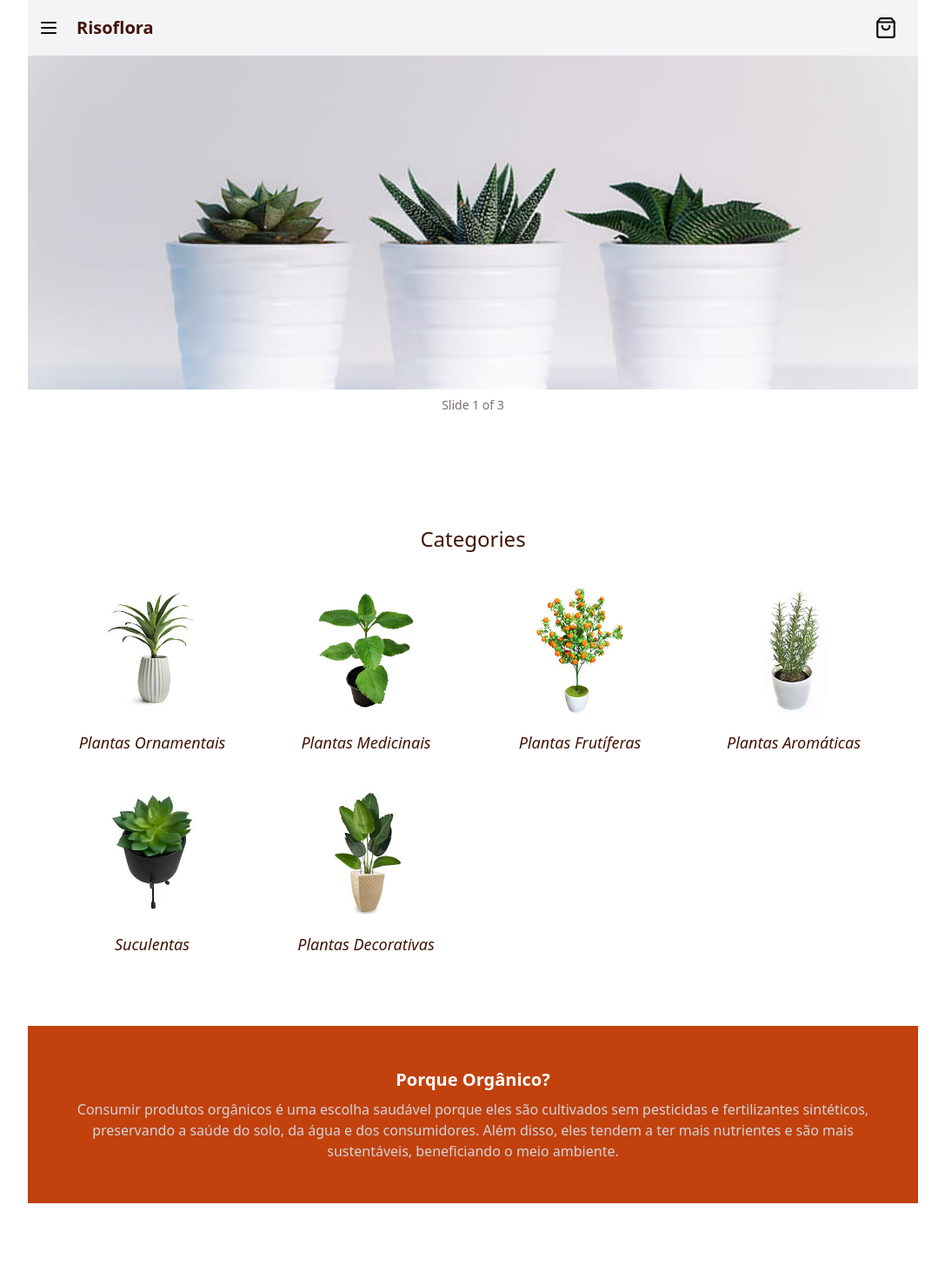
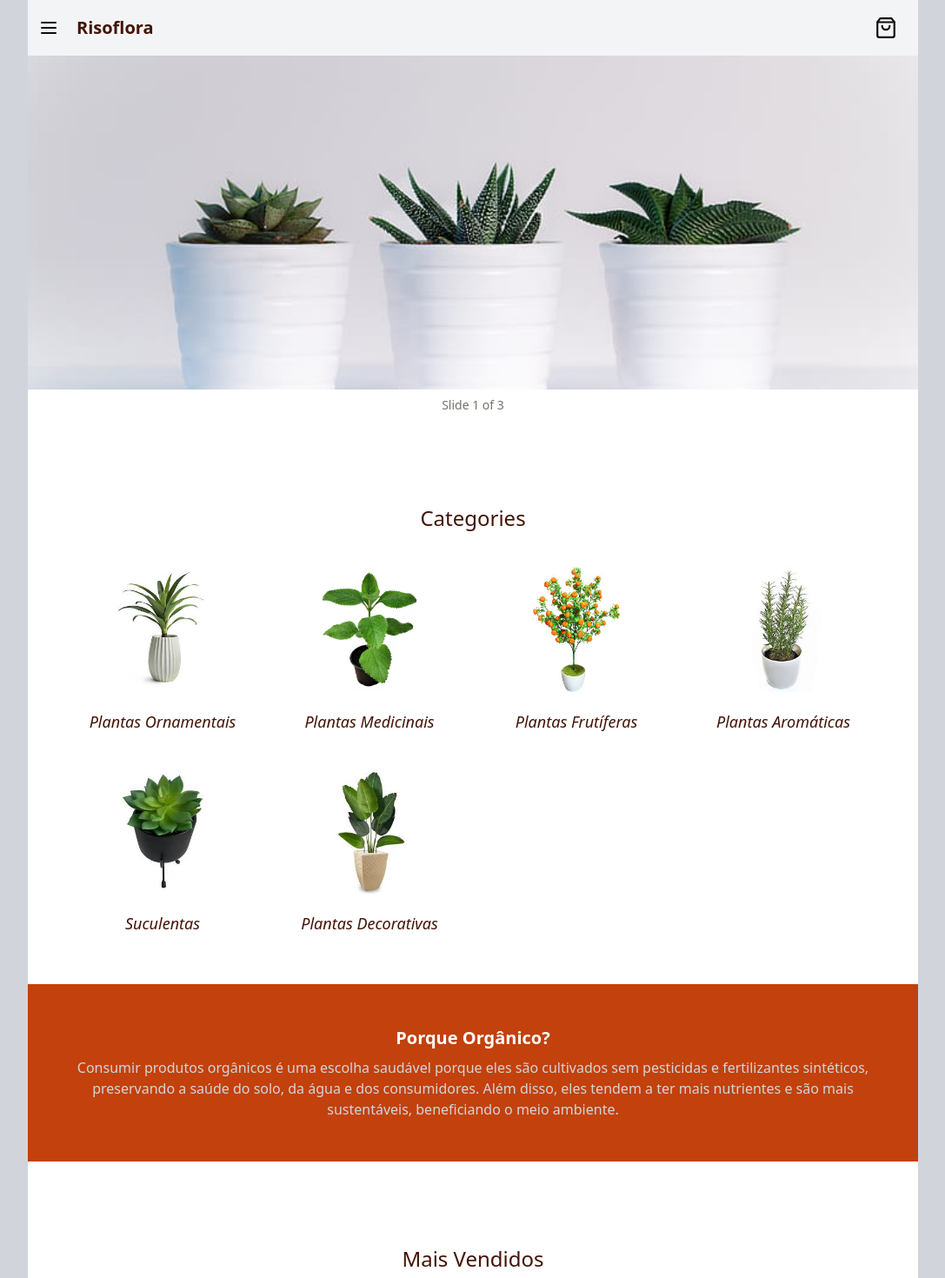
Before and after one commit to TonAlmeida/risoflora, a Next.js app: page / in a window 1280 px wide. Shown: the top 1470 px of the page at 87% size, without its empty margins (96-1183 px from the left). Built offline with nearby package versions, Linux system fonts and the light colour scheme.

Commit message:
preventing body scroll

```diff
--- a/src/app/layout.tsx
+++ b/src/app/layout.tsx
@@ -30,7 +30,7 @@ export default function RootLayout({
   return (
     <html lang="en">
       <body
-        className={`${geistSans.variable} ${geistMono.variable} antialiased max-w-5xl mx-auto min-h-screen`}
+        className={`${geistSans.variable} ${geistMono.variable} antialiased max-w-5xl mx-auto min-h-screen bg-gray-300`}
       >
             <div className="flex flex-col h-screen">
             <Header />
--- a/src/app/page.tsx
+++ b/src/app/page.tsx
@@ -6,7 +6,7 @@ import { WhyOrganic } from "@/components/WhyOrganic";
 
 export default function Page() {
   return (
-    <div className="h-full">
+    <div className="h-full bg-white">
       <Carroucel />
       <Categories />
       <WhyOrganic />
--- a/src/components/BestSellers.tsx
+++ b/src/components/BestSellers.tsx
@@ -1,7 +1,7 @@
 import { bestSellers } from "@/data/bestSellers";
 export const BestSellers = () => {
     return (
-        <section className="text-center p-10 my-10 text-orange-950 ">
+        <section className="text-center p-14 text-orange-950 bg-white">
             <h2 className="my-10 text-2xl ">
                 Mais Vendidos
             </h2>
--- a/src/components/Categories.tsx
+++ b/src/components/Categories.tsx
@@ -1,7 +1,7 @@
 import {categories} from "@/data/categories";
 export const Categories = () => {
     return (
-        <section className="text-center p-10 my-10">
+        <section className="text-center p-14 bg-white">
             <h2 className="my-10 text-2xl text-orange-950">Categories</h2>
             <div className="grid grid-cols-1 gap-10 sm:grid-cols-3 md:grid-cols-4">
                 {
--- a/src/components/Footer.tsx
+++ b/src/components/Footer.tsx
@@ -1,6 +1,6 @@
 export const Footer = () => {
     return (
-        <footer className="w-full bg-gray-300 text-gray-500 text-center p-10">
+        <footer className="w-full bg-gray-400 text-gray-700 text-center p-10">
                 <p>© 2019 Risoflora. All rights reserved.</p>
                 <p>created by <a className="hover:text-white transition-colors duration-150" href="/">@Elton Almeida</a></p>
         </footer>
--- a/src/components/Header.tsx
+++ b/src/components/Header.tsx
@@ -1,10 +1,16 @@
 "use client";
-import { useState } from "react";
+import { useEffect, useState } from "react";
 import { SideBar } from "@/components/SideBar";
 import { MenuIcon, XIcon, ShoppingBagIcon } from "lucide-react";
 
 export const Header = () => {
   const [isOpen, setIsOpen] = useState(false);
+
+  useEffect(() => {
+    isOpen ?
+    (document.body.style.overflow = "hidden"):
+    (document.body.style.overflow = "auto");
+  }, [isOpen])
 
   return (
     <header className="flex items-center justify-between h-16 min-h-16 w-full bg-gray-100 relative">
--- a/src/components/SideBar.tsx
+++ b/src/components/SideBar.tsx
@@ -39,7 +39,7 @@ export const SideBar = ({ isOpen, setIsOpen }: Props) => {
                 isOpen && (
                     <div
                         onClick={() => setIsOpen(false)}
-                        className="fixed top-16 left-0 w-full h-full bg-black bg-opacity-50 z-40"
+                        className={`fixed top-16 left-0 w-full h-full bg-black bg-opacity-50 z-40`}
                     />
                 )
             }
--- a/src/components/WhyOrganic.tsx
+++ b/src/components/WhyOrganic.tsx
@@ -1,6 +1,6 @@
 export const WhyOrganic = () => {
     return (
-        <section className="px-5 py-10 text-center bg-orange-700 text-gray-300 my-10">
+        <section className="px-5 py-10 text-center bg-orange-700 text-gray-300">
             <h2 className="m-2 text-xl font-bold text-white">Porque Orgânico?</h2>
             <p className="m-2">
             Consumir produtos orgânicos é uma escolha saudável porque eles são cultivados sem pesticidas e fertilizantes sintéticos, preservando a saúde do solo, da água e dos consumidores. Além disso, eles tendem a ter mais nutrientes e são mais sustentáveis, beneficiando o meio ambiente.
```
